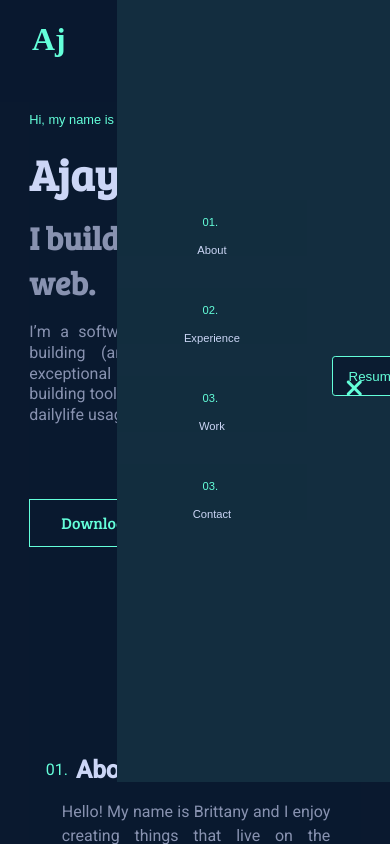
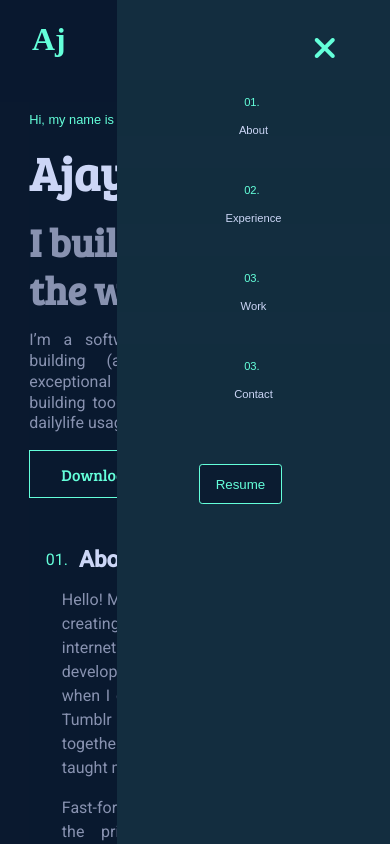
Before and after one commit to Ajaykumaraw/nv-portfolio, an Angular app: page / in a window 390 px wide. Built offline with nearby package versions, Linux system fonts and the light colour scheme; a web font is replaced by a local one.

Commit message:
responsive done

```diff
--- a/src/app/about-me/about-me.component.css
+++ b/src/app/about-me/about-me.component.css
@@ -61,41 +61,49 @@
     border-radius: .2rem;
     background: var(--text-grey);
 }
-@media (min-width: 220px) and (max-width: 500px) {
-    .aboutMe-sec{
+
+@media only screen and (max-width: 400px){
+     .aboutMe-sec{
         width: 100%;
-        height: 130vh;
+        /* max-height: 130vh; */
+        height: max-content;
+        padding-top: 1rem;
+        padding-bottom: 1rem;
     }
     .about-content{
         width: 90%;
-        height: 70%;
+        height: max-content;
         margin: 0rem auto;
         display: block;
     }
+
     .content-box{
         width: 100%;
-        height: 100vh;
+        height: 70%;
         font-family: 'Roboto', sans-serif;
     }
     .ab-hd{
-        width: 100%;
+        width: 90%;
+        height: max-content;
         display: flex;
         align-items: center;
     }
     .nm{
+        width: 10%;
         color: var(--green-light);
         margin-right: .5rem;
     }
     .about-t{
-        width: 100%;
+        width: 40%;
         color: var(--text-color-light);
-        font-size: 1.3rem;
+        font-size: 1.2rem;
     }
     .line{
-        margin-left: 0rem;
-        width: 10rem;
+        width: 50%;
+        margin-left: .5rem;
         font-size: 1px;
     }
+
     .ab-pr{
         width: 90%;
         height: 80%;
@@ -106,22 +114,21 @@
         color: var(--text-grey);
     }
     .ab-pr p{
-        font-size: .7;
+        font-size: 1rem;
         margin-bottom: 1rem;
     }
     .img-box{
         width: 100%;
         height: 30%;
-        margin-top: -5rem;
-
+        max-height: 60%;
     }
     .inner-div{
         width: 60%;
         margin: .3rem auto;
     }
     .img-cont{
-        width: 9rem;
-        height: 9rem;
+        width: 14rem;
+        height: 14rem;
         max-width: 11rem;
         max-height: 11rem;
         margin-top: 0rem;
@@ -130,8 +137,8 @@
         border: 2px solid var(--green-light);
     }
     .in-img{
-        width: 9rem;
-        height: 9rem;
+        width: 14rem;
+        height: 14rem;
         max-width: 11rem;
         max-height: 11rem;
         margin-top: .3rem;
@@ -140,3 +147,126 @@
         background: var(--text-grey);
     }
 }
+@media only screen and (max-width: 800px){
+    .aboutMe-sec{
+        width: 100%;
+        /* max-height: 130vh; */
+        height: max-content;
+        padding-top: 1rem;
+        padding-bottom: 1rem;
+    }
+    .about-content{
+        width: 90%;
+        height: max-content;
+        margin: 0rem auto;
+        display: block;
+    }
+
+    .content-box{
+        width: 100%;
+        height: 70%;
+        font-family: 'Roboto', sans-serif;
+    }
+    .ab-hd{
+        width: 90%;
+        height: max-content;
+        display: flex;
+        align-items: center;
+    }
+    .nm{
+        width: 10%;
+        color: var(--green-light);
+        margin-right: .5rem;
+    }
+    .about-t{
+        width: 40%;
+        color: var(--text-color-light);
+        font-size: 1.2rem;
+    }
+    .line{
+        width: 50%;
+        margin-left: .5rem;
+        font-size: 1px;
+    }
+
+    .ab-pr{
+        width: 90%;
+        height: 80%;
+        margin-top: 2rem;
+        margin: 1rem 1rem;
+        text-align: justify;
+        line-height: 1.5rem;
+        color: var(--text-grey);
+    }
+    .ab-pr p{
+        font-size: 1rem;
+        margin-bottom: 1rem;
+    }
+    .img-box{
+        width: 100%;
+        height: 30%;
+        max-height: 60%;
+    }
+    .inner-div{
+        width: 60%;
+        margin: .3rem auto;
+    }
+    .img-cont{
+        width: 14rem;
+        height: 14rem;
+        max-width: 11rem;
+        max-height: 11rem;
+        margin-top: 0rem;
+        margin-left: 0rem;
+        border-radius: .2rem;
+        border: 2px solid var(--green-light);
+    }
+    .in-img{
+        width: 14rem;
+        height: 14rem;
+        max-width: 11rem;
+        max-height: 11rem;
+        margin-top: .3rem;
+        margin-left: .3rem;
+        border-radius: .2rem;
+        background: var(--text-grey);
+    }
+}
+@media only screen and (max-width: 1200px){
+    .aboutMe-sec{
+        width: 100%;
+        /* max-height: 130vh; */
+        height: max-content;
+        padding-top: 1rem;
+        padding-bottom: 1rem;
+    }
+    .about-content{
+        height: max-content;
+        margin: 0rem auto;
+    }
+    .img-box{
+        width: 100%;
+        height: 100%;
+        padding-top: 5rem;
+    }
+    .inner-div{
+        width: 85%;
+        margin: .3rem auto;
+    }
+    .img-cont{
+        width: 11rem;
+        height: 12rem;
+        margin-top: 0rem;
+        margin-left: 0rem;
+        border-radius: .2rem;
+        border: 2px solid var(--green-light);
+    }
+    .in-img{
+        width: 11rem;
+        height: 12rem;
+        margin-top: .3rem;
+        margin-left: .3rem;
+        border-radius: .2rem;
+        background: var(--text-grey);
+    }
+}
--- a/src/app/about-me/about-me.component.html
+++ b/src/app/about-me/about-me.component.html
@@ -24,9 +24,9 @@
             </div>
             <div class="img-box">
                 <div class="inner-div">
-                <div class="img-cont">
-                    <div class="in-img"></div>
-                </div>
+                    <div class="img-cont">
+                        <div class="in-img"></div>
+                    </div>
                 </div>
             </div>
         </div>
--- a/src/app/app.component.css
+++ b/src/app/app.component.css
@@ -90,7 +90,8 @@ hr{
   border: 1px solid #a8b2d1;;
 }
 
-@media (min-width: 220px) and (max-width: 500px) {
+
+@media only screen and (max-width: 800px){
   .main{
     width: 100%;
     overflow-x: hidden;
--- a/src/app/get-in-touch/get-in-touch.component.css
+++ b/src/app/get-in-touch/get-in-touch.component.css
@@ -58,14 +58,15 @@
     color: var(--text-color-light);
 }
 
-@media (min-width: 220px) and (max-width: 500px) {
-    .getIntouch-sec{
+@media only screen and (max-width: 800px){
+      .getIntouch-sec{
         width: 100%;
-        height: 80vh;
+        height: max-content;
+        margin-top: 2rem;
     }
     .content{
-        width: 80%;
-        height: 60vh;
+        width: 90%;
+        height: max-content;
         margin: 0rem auto;
         display: block;
         align-items: center;
@@ -74,7 +75,7 @@
     }
     .title{
         width: 100%;
-        height: 4rem;
+        height: 25%;
         padding: 1rem;
         color: var(--green-light);
         font-weight: 300;
@@ -82,20 +83,23 @@
     }
     .message{
         width: 100%;
-        height: 5rem;
+        height: 25%;
         font-size: 2.6rem;
         font-weight: 700;
+        margin-bottom: 1.5rem;
         color: var(--text-color-light);
     }
     .sub-msg{
         width: 90%;
-        margin: 0rem auto;
-        height: 10rem;
+        margin: 1rem auto;
+        height: 25%;
         color: var( --text-grey);
     }
     .t-button{
         width: 100%;
-        height: 3rem;
+        height: 25%;
+        padding-bottom: 1rem;
+        padding-top: 1rem;
     }
     .t-button button{
         width: 10rem;
@@ -120,7 +124,7 @@
     .social-icon{
         width: 100%;
         color: var(--green-light);
-
+        margin-top: .2rem;
     }
     .f-icons{
         width: 75%;
--- a/src/app/header/header.component.css
+++ b/src/app/header/header.component.css
@@ -62,7 +62,8 @@
 .resume-btn button:hover{
 
 }
-@media (min-width: 220px) and (max-width: 500px) {
+
+@media only screen and (max-width: 600px){
     .header{
         width: 100%;
         height: 5rem;
@@ -75,9 +76,26 @@
         display: block;
     }
     .nav-links{
+        display: none;
+    }
+    .nav-links-mb-hidden{
+        width: 70%;
+        height: 100vh;
+        top: 0;
+        right: 0;
+        margin-right: 0rem;
+        position: absolute;
+        background: rgb(19, 45, 63);
+        display: block;
+        padding-top: 2rem;
+        align-items: center;
+        justify-content: center;
+    }
+    .nav-links{
+      display: block;
       width: 70%;
       height: 100vh;
-      margin-top: 40rem;
+      top: 0;
       right: 0;
       margin-right: 0rem;
       position: absolute;
@@ -92,15 +110,16 @@
         height: 1rem;
         display: block;
         position: absolute;
-        font-size: 1rem;
+        font-size: 1.5rem;
         color: var(--green-light);
         right: 0;
-        margin-top: 1rem;
+        top: 2rem;
+        right: 2rem;
         margin-right: 10%;
     }
     .clmn .fa-xmark{
         margin-bottom: 1rem;
-        font-size: 1.5rem;
+        font-size: 2rem;
     }
     .nav-links ul{
         width: 100%;
@@ -142,3 +161,7 @@
     }
 
 }
+
+@media only screen and (max-width: 800px){
+
+}
--- a/src/app/header/header.component.html
+++ b/src/app/header/header.component.html
@@ -5,7 +5,7 @@
     <div class="menu-bar" (click)="tgmn()">
         <i class="fa-solid fa-bars"></i>
     </div>
-    <div class="nav-links" *ngIf="toggle_menu">
+    <div class="nav-links" id="nav_links" *ngIf="toggle_menu">
         <div class="clmn" (click)="tgmn()">
             <i class="fa-solid fa-xmark"></i>
         </div>
--- a/src/app/header/header.component.ts
+++ b/src/app/header/header.component.ts
@@ -1,4 +1,4 @@
-import { Component, OnInit } from '@angular/core';
+import { Component, ElementRef, OnInit, ViewChild } from '@angular/core';
 
 @Component({
   selector: 'app-header',
@@ -8,6 +8,7 @@ import { Component, OnInit } from '@angular/core';
 export class HeaderComponent implements OnInit {
 
   toggle_menu: boolean = true;
+  @ViewChild('nav-links') navlinks!: ElementRef;
 
   constructor() { }
 
@@ -16,7 +17,10 @@ export class HeaderComponent implements OnInit {
 
 
   tgmn(){
-    return this.toggle_menu = !this.toggle_menu;
+    if( this.toggle_menu){
+      this.toggle_menu = false;
+    }else  this.toggle_menu = true;
+
   }
 
 }
--- a/src/app/intro-section/intro-section.component.css
+++ b/src/app/intro-section/intro-section.component.css
@@ -72,58 +72,59 @@
     border: 1px solid var(--green-light);
 }
 
-@media (min-width: 220px) and (max-width: 500px) {
+@media only screen and (max-width: 600px){
     .intro-sec{
         width: 100%;
-        height: 80vh;
+        height: max-content;
         margin-top: 1rem;
+        margin-bottom: 1rem;
     }
     .content{
         width: 100%;
-        height: 80vh;
-        margin-top:5rem ;
+        height: max-content;
+        margin-top:5rem;
+        display: block;
     }
     .in-st{
         width: 100%;
-        height: 1rem;
+        height: 10%;
         font-size: .8rem;
     }
     .in-nm{
         width: 100%;
-        height: 4rem;
-        margin-top: .7rem;
+        height: 10%;
+        word-wrap: break-word;
     }
     .in-nm h1{
-        margin-top: 1rem;
         line-height: 3.7rem;
-        font-size: 2.7rem;
+        font-size: 12vw;
     }
     .in-des{
         width: 100%;
-        height: 14%;
-        margin-top: .5rem;
+        height: 20%;
     }
     .in-des p{
-        font-size: 2rem;
+        font-size: 10vw;
         font-weight: 700;
-        line-height: 2.8rem;
+        line-height: 3rem;
         color: var( --text-grey);
         font-family: 'Bree Serif', serif;
     }
 
 .in-det{
-    width: 90%;
-    height: 15%;
-    margin-top: 1rem;
+    width: 95%;
+    height: 20%;
     text-align: justify;
     line-height: 1.3rem;
     color: var( --text-grey);
     font-family: 'Roboto', sans-serif;
 }
+.in-det p{
+    font-size: 1rem;
+
+}
 .in-dwn{
     width: 100%;
-    height: 18%;
-    margin-top: 5rem;
 }
 .in-dwn button{
     width: 10rem;
--- a/src/app/intro-section/intro-section.component.html
+++ b/src/app/intro-section/intro-section.component.html
@@ -3,8 +3,8 @@
         <div class="in-st"><p>Hi, my name is</p></div>
         <div class="in-nm"><h1>Ajay Kumar.</h1></div>
         <div class="in-des"><p>I build things for the web.</p></div>
-        <div class="in-det">I’m a software engineer specializing in building (and occasionally designing) exceptional digital experiences. Enjoy building
-                            tools to solve complex logics and dailylife usage Apps.
+        <div class="in-det"><p>I’m a software engineer specializing in building (and occasionally designing) exceptional digital experiences. Enjoy building
+                            tools to solve complex logics and dailylife usage Apps.</p>
         </div>
         <div class="in-dwn"><button>Download CV</button></div>
     </div>
```
Also changed, not shown: src/app/projects/projects.component.css (+13 -7 lines), src/app/work-experience/work-experience.component.css (+68 -4 lines).
